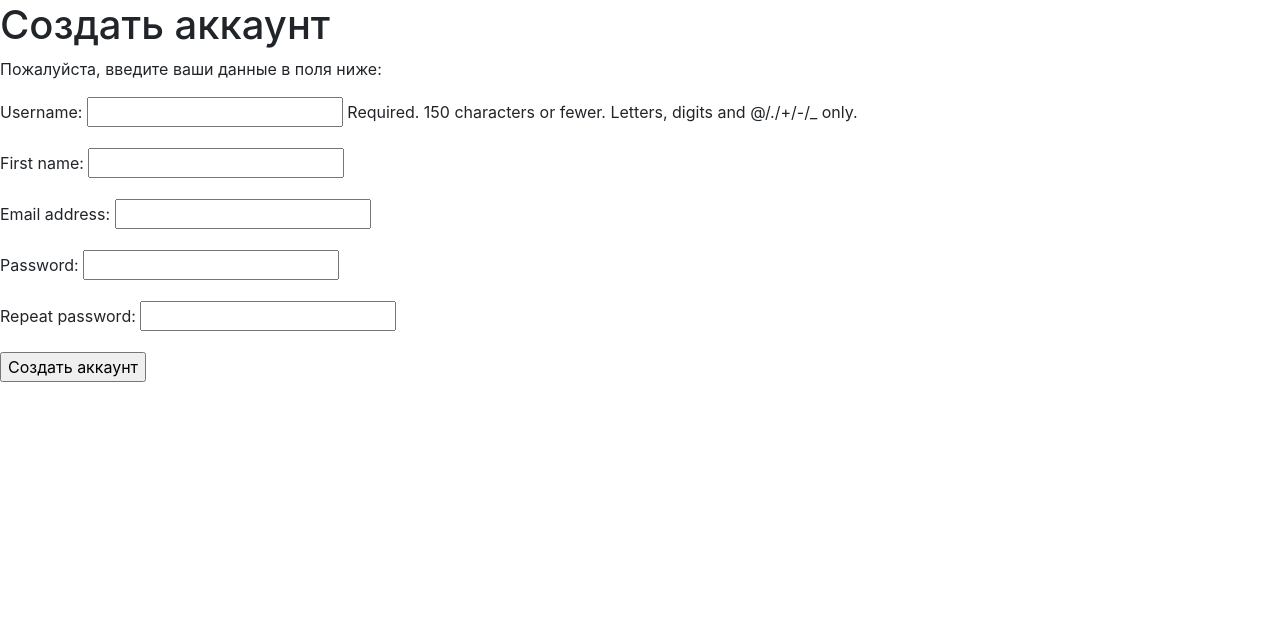
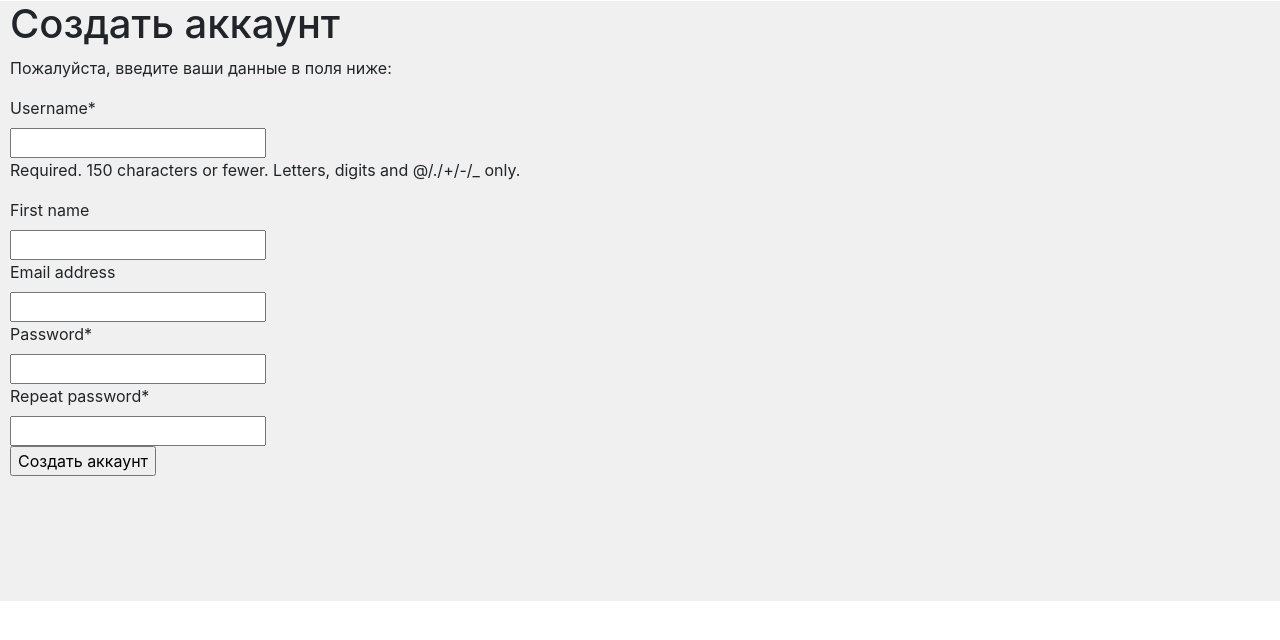
Before and after one commit to letuwwa/jobs_app, a Django app: page /register/ in a window 1280 px wide. Shown: the part 23-663 px from the top of the page. Run offline with Django 3.2, Linux system fonts and the light colour scheme; some libraries are stand-ins or nearby versions.

Commit message:
commit #16

```diff
--- a/templates/base.html
+++ b/templates/base.html
@@ -10,6 +10,18 @@
             {% block title %}
             {% endblock %}
         </title>
+    <style>
+       .layer1 {
+        position: relative; /* Относительное позиционирование */
+        background: #f0f0f0; /* Цвет фона */
+        height: 600px; /* Высота блока */
+       }
+       .layer2 {
+        position: relative; /* Абсолютное позиционирование */
+        bottom: 1px; /* Положение от нижнего края */
+        left: 10px; /* Положение от правого края */
+       }
+    </style>
     </head>
 <body>
     <div id="header">
@@ -44,8 +56,12 @@
     </span>
     </div>
     <div id="content">
-    {% block content %}
-    {% endblock %}
-</div>
+        <div class="layer1">
+            <div class="layer2">
+                {% block content %}
+                {% endblock %}
+            </div>
+        </div>
+    </div>
 </body>
 </html>
--- a/templates/registration/login.html
+++ b/templates/registration/login.html
@@ -1,6 +1,7 @@
 {% extends "base.html" %}
+{% load crispy_forms_filters %}
 
-{% block title %}вход{% endblock %}
+{% block title %}Вход{% endblock %}
 
 {% block content %}
     <h1>Вход</h1>
@@ -14,7 +15,7 @@
     {% endif %}
         <div class="login-form">
             <form action="{% url 'login' %}" method="post">
-                {{ form.as_p }}
+                {{ form|crispy}}
                 {% csrf_token %}
                 <input type="hidden" name="next" value="{{ next }}" />
                  <p><input type="submit" value="Вход"></p>
--- a/templates/registration/register.html
+++ b/templates/registration/register.html
@@ -1,12 +1,14 @@
 {% extends "base.html" %}
+{% load crispy_forms_filters %}
+
 {% block title %}
-    Create an account
+    Регистрация
 {% endblock %}
 {% block content %}
     <h1>Создать аккаунт</h1>
     <p>Пожалуйста, введите ваши данные в поля ниже:</p>
     <form method="post">
-        {{ user_form.as_p }}
+        {{ user_form|crispy  }}
         {% csrf_token %}
         <p><input type="submit" value="Создать аккаунт"></p>
     </form>
```
Also changed, not shown: db.sqlite3.
